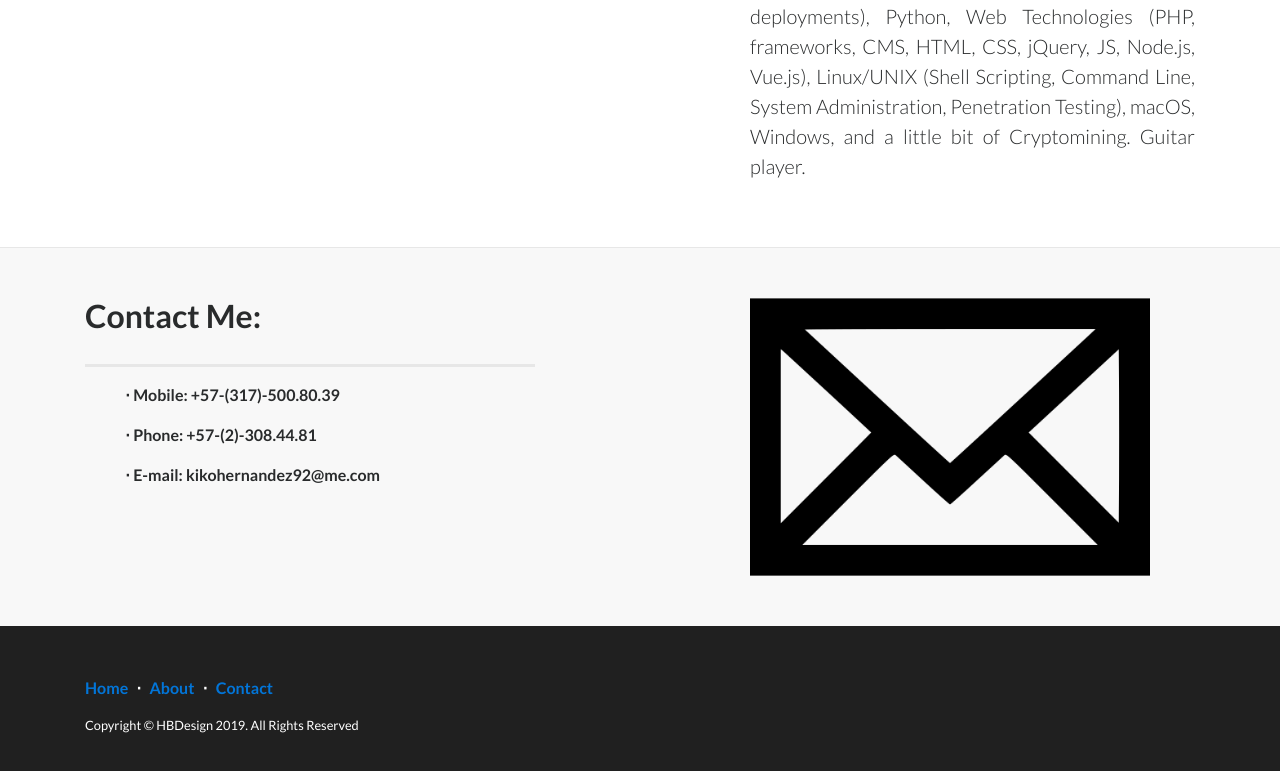
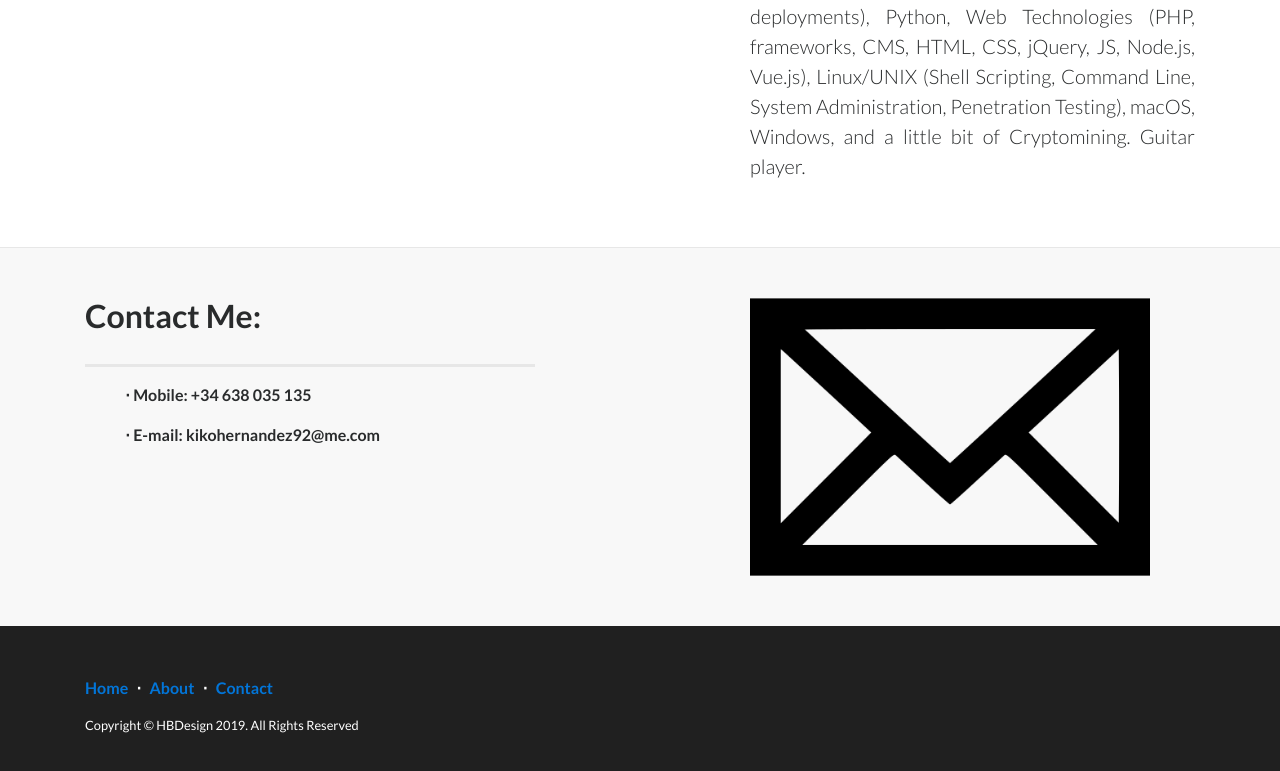
Before and after one commit to kikohernandez92/Homepage, a website: page index.html in a window 1280 px wide. Shown: the part 1118-1889 px from the top of the page. Drawn offline with Linux system fonts and the light colour scheme.

Commit message:
Data fix

```diff
--- a/index.html
+++ b/index.html
@@ -113,8 +113,7 @@
                     <hr class="section-heading-spacer">
                     <div class="clearfix"></div>
                     <p class="lead" style="text-align: justify;">
-                        <ul>&sdot; Mobile: +57-(317)-500.80.39</ul>
-                        <ul>&sdot; Phone: +57-(2)-308.44.81</ul>
+                        <ul>&sdot; Mobile: +34 638 035 135</ul>
                         <ul>&sdot; E-mail: kikohernandez92@me.com</ul>
                     </p>
                 </div>
```
